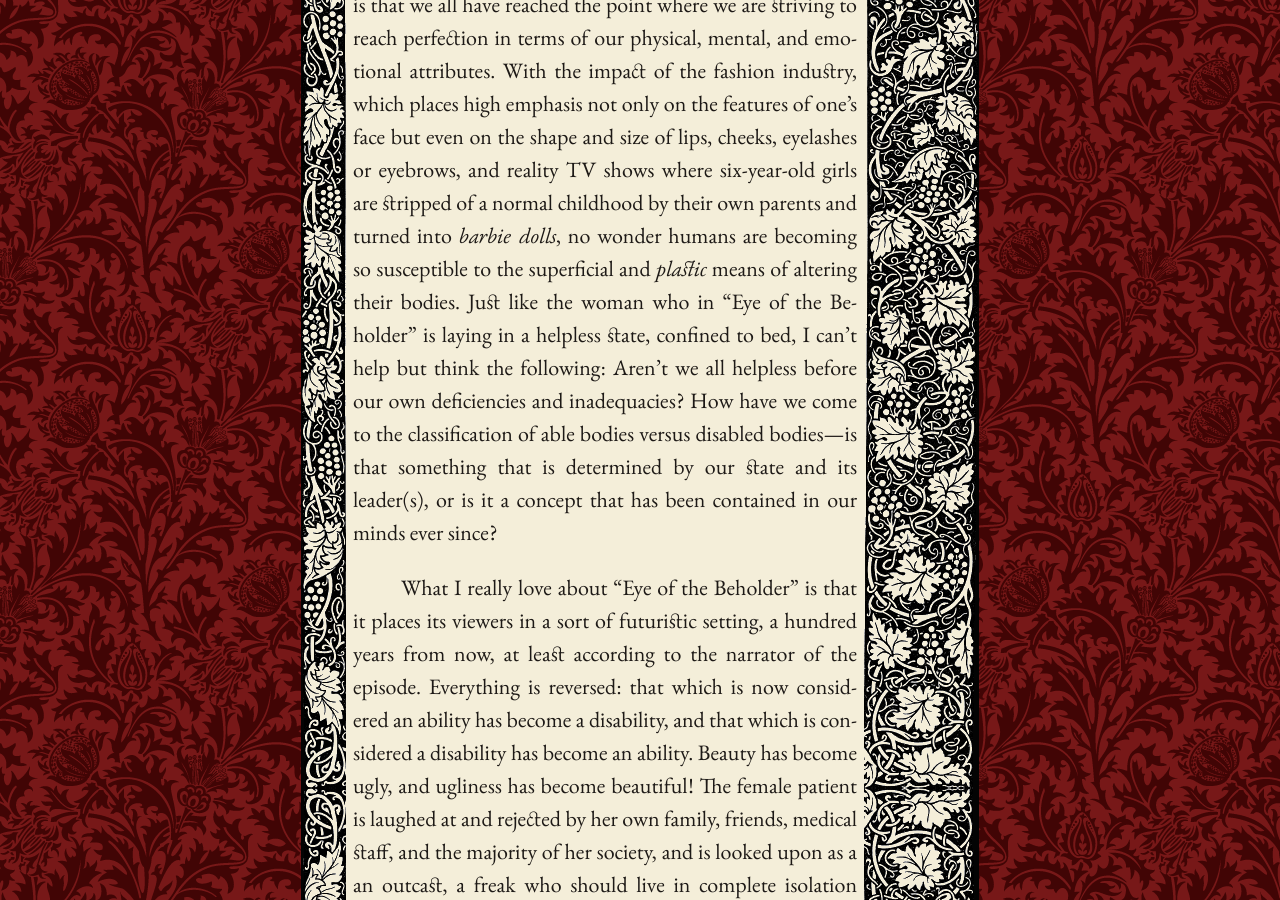
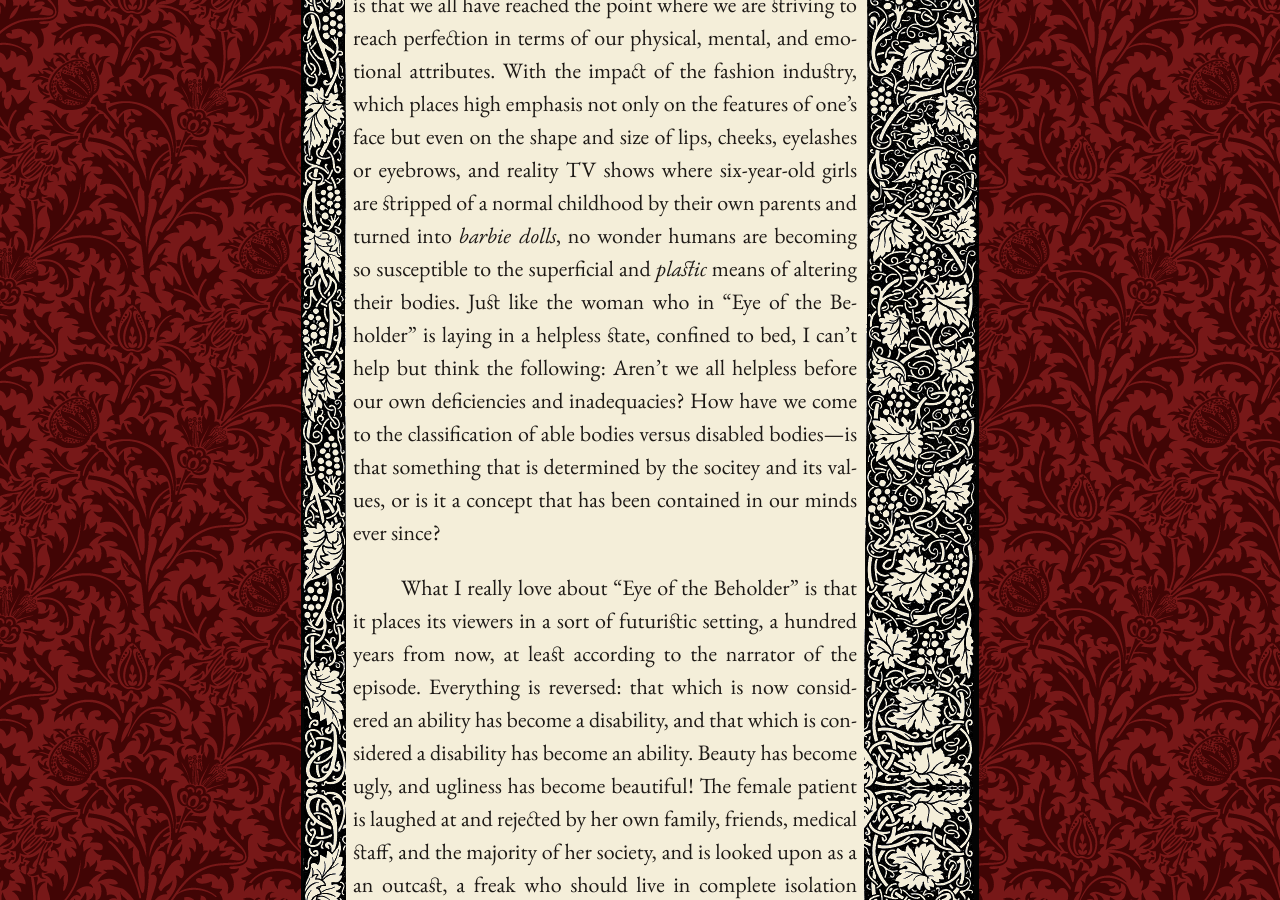
Before and after one commit to mpasovic/majapasovic.org, a Jekyll site: the page built from _posts/2012-05-19-twilight-zone.md, in a window 1280 px wide and 900 px high, scrolled down 3160 px. Built offline with Jekyll 4.4.1, drawn with Linux system fonts in a browser that asks for light colours; nearby versions of some CDN libraries.

Commit message:
Updated 2012-05-19-twilight-zone.md

```diff
--- a/_posts/2012-05-19-twilight-zone.md
+++ b/_posts/2012-05-19-twilight-zone.md
@@ -91,7 +91,7 @@ no wonder humans are becoming so susceptible to the superficial and
 I can't help but think the following: Aren't we all helpless before our own
 deficiencies and inadequacies? How have we come to the classification of
 able bodies versus disabled bodies—is that something that is determined by
-our state and its leader(s), or is it a concept that has been contained in our
+the socitey and its values, or is it a concept that has been contained in our
 minds ever since?
 
 What I really love about “Eye of the Beholder” is that it places its
```
